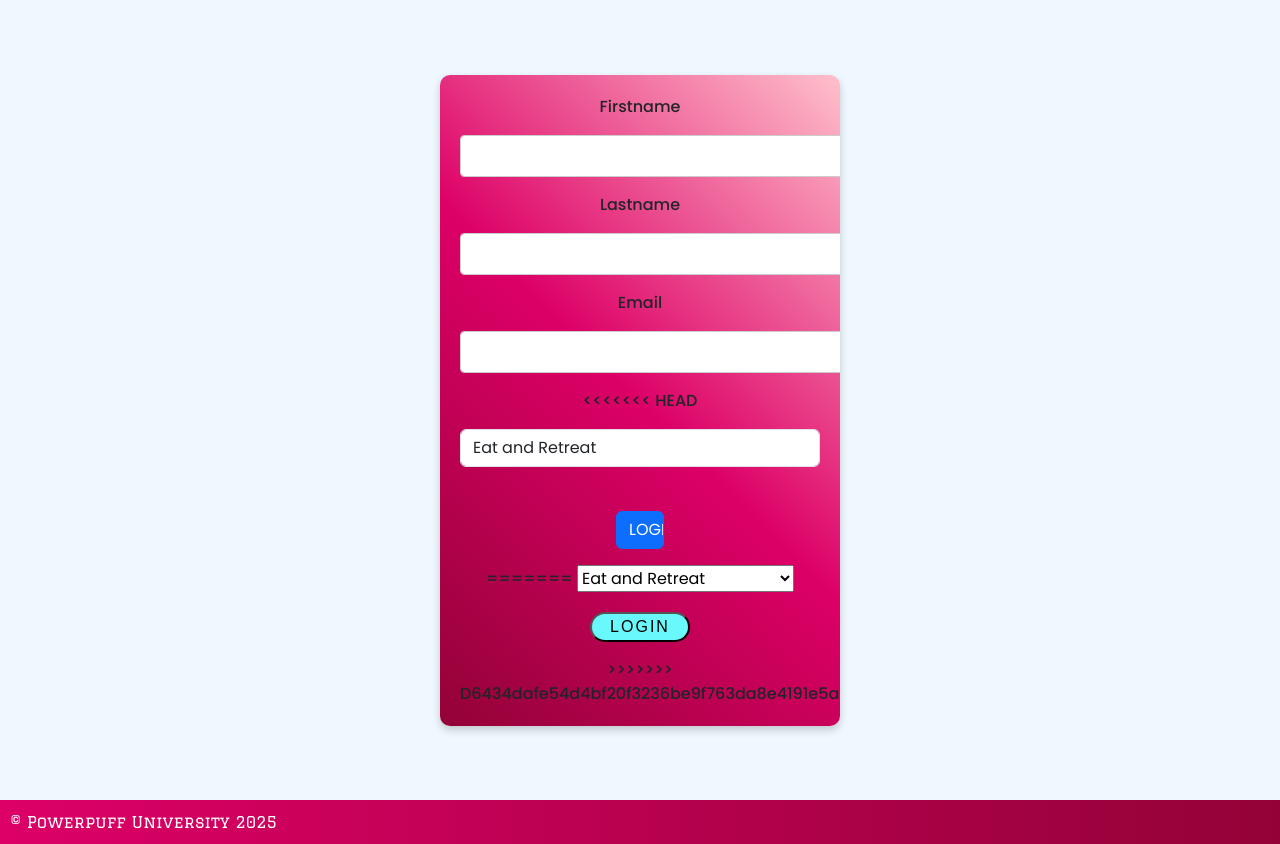
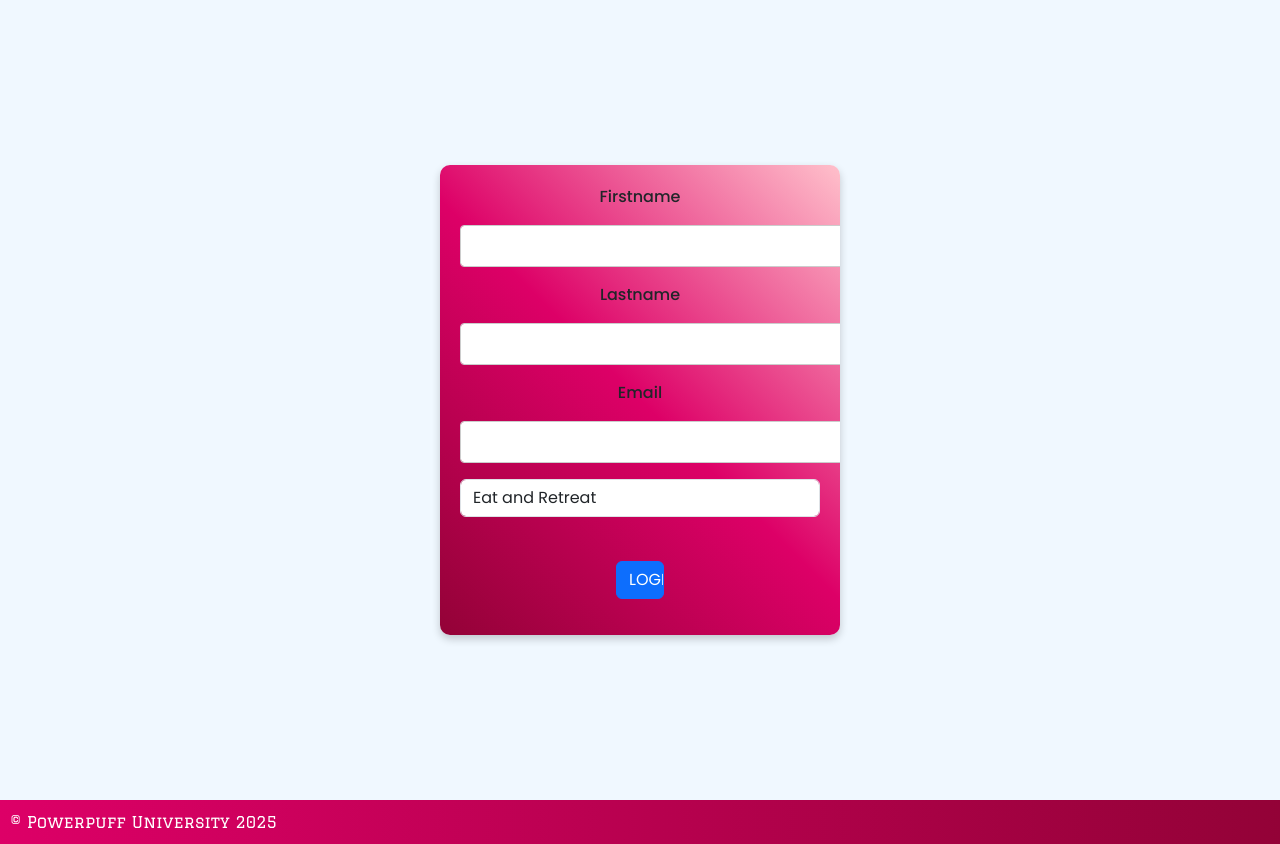
Before and after one commit to nadinelathifah/week11, a Flask app: page /signup in a window 1280 px wide. Shown: the part 865-1709 px from the top of the page. Run offline with Flask 3, Linux system fonts and the light colour scheme; some web fonts are replaced.

Commit message:
EDIT: replaced label and input with form.label form.

```diff
--- a/application/templates/sign_up.html
+++ b/application/templates/sign_up.html
@@ -10,24 +10,10 @@
        <p>{{ form.last_name(size=32) }}</p>
        <p>{{ form.email.label }}</p>
        <p>{{ form.email(size=32) }}</p>
-
-<<<<<<< HEAD
         <p>{{ form.society.label(class="drop-down") }}</p>
         <p>{{ form.society() }}</p>
         <br>
         <p>{{ form.submit() }}</p>
-=======
-       <label  class= "drop-down" for="society">Choose a Society you want to join:</label>
-        <select name="society" id="society">
-        <option value="Eat and Retreat">Eat and Retreat</option>
-        <option value="Society2">Sci-fi gee Society</option>
-        <option value="Society3">The clue seekers Society</option>
-        <option value="Society4">Law Society</option>
-        <option value="Foreign Exchange">Foreign Exchange</option>
-        </select>
-       <br>
-       <p><a href="/students"><button  type=submit>Login</button></a></p>
->>>>>>> d6434dafe54d4bf20f3236be9f763da8e4191e5a
 
    </form>
 </section>
```
